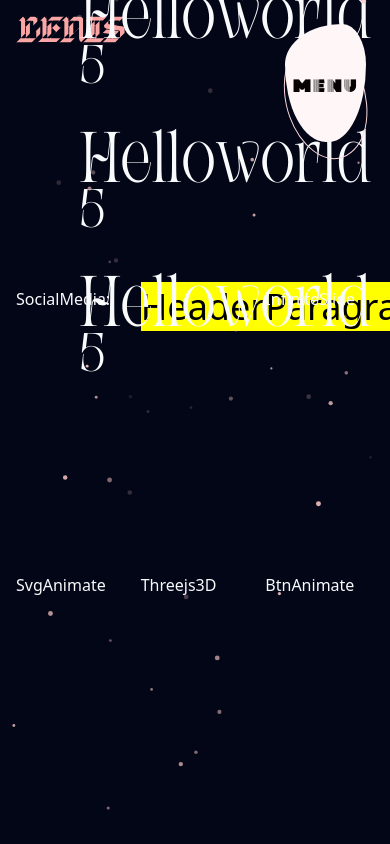
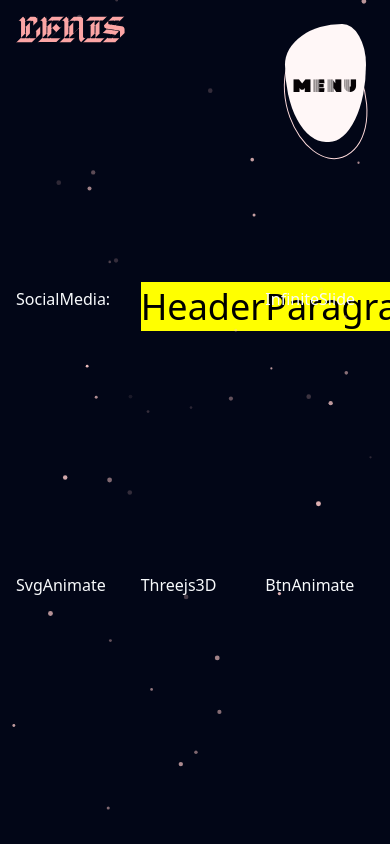
Before and after one commit to AliBagheri2079/story-react, a React (Vite) app: page / in a window 390 px wide. Shown: the top 844 px of the page. Built offline with nearby package versions, Linux system fonts and the light colour scheme.

Commit message:
:lipstick: Style: add blur style to offcanvas link

```diff
--- a/src/components/Offcanvas/index.jsx
+++ b/src/components/Offcanvas/index.jsx
@@ -1,3 +1,4 @@
+import Style from './index.module.css';
 import { NavLink, WaveItem } from './index.stitches';
 import { BlobButton } from '@/components/Buttons';
 
@@ -18,7 +19,7 @@
               backgroundColor: '$amber6',
             },
             '&:after': {
-              backgroundColor: '$slate12',
+              backgroundColor: '$blackA12',
             },
           }}
           style={{
@@ -54,8 +55,11 @@
             '--wave-delay': '700ms',
           }}
         >
-          <ul className='ms-20 flex h-full -translate-y-40 flex-col items-start justify-evenly'>
-            <li className='font-moresby text-7xl'>
+          {/* -translate-y-40 */}
+          <ul
+            className={`ms-20 flex h-full flex-col items-start justify-evenly ${Style.List}`}
+          >
+            <li className='font-moresby text-4xl md:text-5xl lg:text-6xl xl:text-7xl'>
               <NavLink
                 href='#item'
                 className='inline-flex overflow-hidden text-inherit'
@@ -63,100 +67,16 @@
                 {'hello world'.split('').map((value, index) => (
                   <span
                     key={value}
-                    className='letter relative duration-500 first:capitalize'
+                    className='letter letter--reveal relative duration-500 first:capitalize'
                   >
                     <span
-                      className='letter__out inline-flex duration-500'
+                      className='letter--reveal__out inline-flex duration-500'
                       style={{ transitionDelay: `${index * 25}ms` }}
                     >
                       {value}
                     </span>
                     <span
-                      className='letter__in absolute left-0 text-slate-950 duration-500'
-                      style={{ transitionDelay: `${index * 25}ms` }}
-                    >
-                      {value}
-                    </span>
-                  </span>
-                ))}
-              </NavLink>{' '}
-              <sup className='duration-500'>5</sup>
-            </li>
-
-            <li className='font-moresby text-7xl'>
-              <NavLink
-                href='#item'
-                className='inline-flex overflow-hidden text-inherit'
-              >
-                {'hello world'.split('').map((value, index) => (
-                  <span
-                    key={value}
-                    className='letter relative duration-500 first:capitalize'
-                  >
-                    <span
-                      className='letter__out inline-flex duration-500'
-                      style={{ transitionDelay: `${index * 25}ms` }}
-                    >
-                      {value}
-                    </span>
-                    <span
-                      className='letter__in absolute left-0 text-slate-950 duration-500'
-                      style={{ transitionDelay: `${index * 25}ms` }}
-                    >
-                      {value}
-                    </span>
-                  </span>
-                ))}
-              </NavLink>{' '}
-              <sup className='duration-500'>5</sup>
-            </li>
-
-            <li className='font-moresby text-7xl'>
-              <NavLink
-                href='#item'
-                className='inline-flex overflow-hidden text-inherit'
-              >
-                {'hello world'.split('').map((value, index) => (
-                  <span
-                    key={value}
-                    className='letter relative duration-500 first:capitalize'
-                  >
-                    <span
-                      className='letter__out inline-flex duration-500'
-                      style={{ transitionDelay: `${index * 25}ms` }}
-                    >
-                      {value}
-                    </span>
-                    <span
-                      className='letter__in absolute left-0 text-slate-950 duration-500'
-                      style={{ transitionDelay: `${index * 25}ms` }}
-                    >
-                      {value}
-                    </span>
-                  </span>
-                ))}
-              </NavLink>{' '}
-              <sup className='duration-500'>5</sup>
-            </li>
-
-            <li className='font-moresby text-7xl'>
-              <NavLink
-                href='#item'
-                className='inline-flex overflow-hidden text-inherit'
-              >
-                {'hello world'.split('').map((value, index) => (
-                  <span
-                    key={value}
-                    className='letter relative duration-500 first:capitalize'
-                  >
-                    <span
-                      className='letter__out inline-flex duration-500'
-                      style={{ transitionDelay: `${index * 25}ms` }}
-                    >
-                      {value}
-                    </span>
-                    <span
-                      className='letter__in absolute left-0 text-slate-950 duration-500'
+                      className='letter--reveal__in absolute left-0 text-black duration-500'
                       style={{ transitionDelay: `${index * 25}ms` }}
                     >
                       {value}
--- /dev/null
+++ b/src/components/Offcanvas/index.module.css
@@ -0,0 +1,33 @@
+.List {
+  overflow: hidden;
+
+  > li {
+    padding-block: 1rem;
+    width: 100%;
+    transition: filter 1s;
+  }
+
+  &:hover li:not(:hover) {
+    filter: blur(4px);
+  }
+
+  a {
+    position: relative;
+  }
+
+  li a::before {
+    content: '';
+    position: absolute;
+    bottom: 0;
+    left: 0;
+    width: 100%;
+    height: 1px;
+    border-bottom: 2px solid white;
+    transform: translateX(-100%);
+    transition: transform 500ms 500ms;
+  }
+
+  li:hover a::before {
+    transform: translateX(-40%);
+  }
+}
--- a/src/components/Offcanvas/index.stitches.jsx
+++ b/src/components/Offcanvas/index.stitches.jsx
@@ -48,14 +48,14 @@
 });
 
 export const NavLink = styled('a', {
-  '& .letter': {
+  '& .letter--reveal': {
     '&__in': {
       transform: 'translateY(100%)',
     },
   },
 
   '&:hover': {
-    '& .letter': {
+    '& .letter--reveal': {
       '&__out': {
         transform: 'translateY(-100%)',
       },
```
